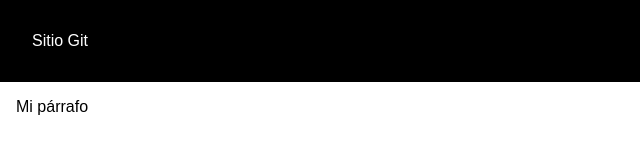
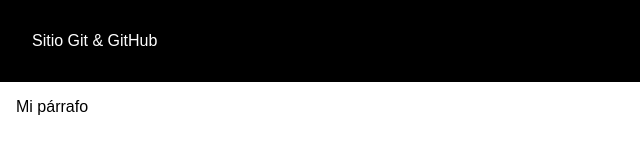
Before and after one commit to ianakarina/ejemplo-github, a plain HTML site: page index.html in a window 1280 px wide. Shown: the full height of the page, 0-640 px from the left. Drawn offline with Linux system fonts and the light colour scheme.

Commit message:
Cambiamos título del brand agregando GitHub

```diff
--- a/index.html
+++ b/index.html
@@ -10,7 +10,7 @@
 <body>
     <nav>
         <div class="brand">
-            <p>Sitio Git</p>
+            <p>Sitio Git & GitHub</p>
         </div>
         <div class="links-nav">
             <ul>
```
